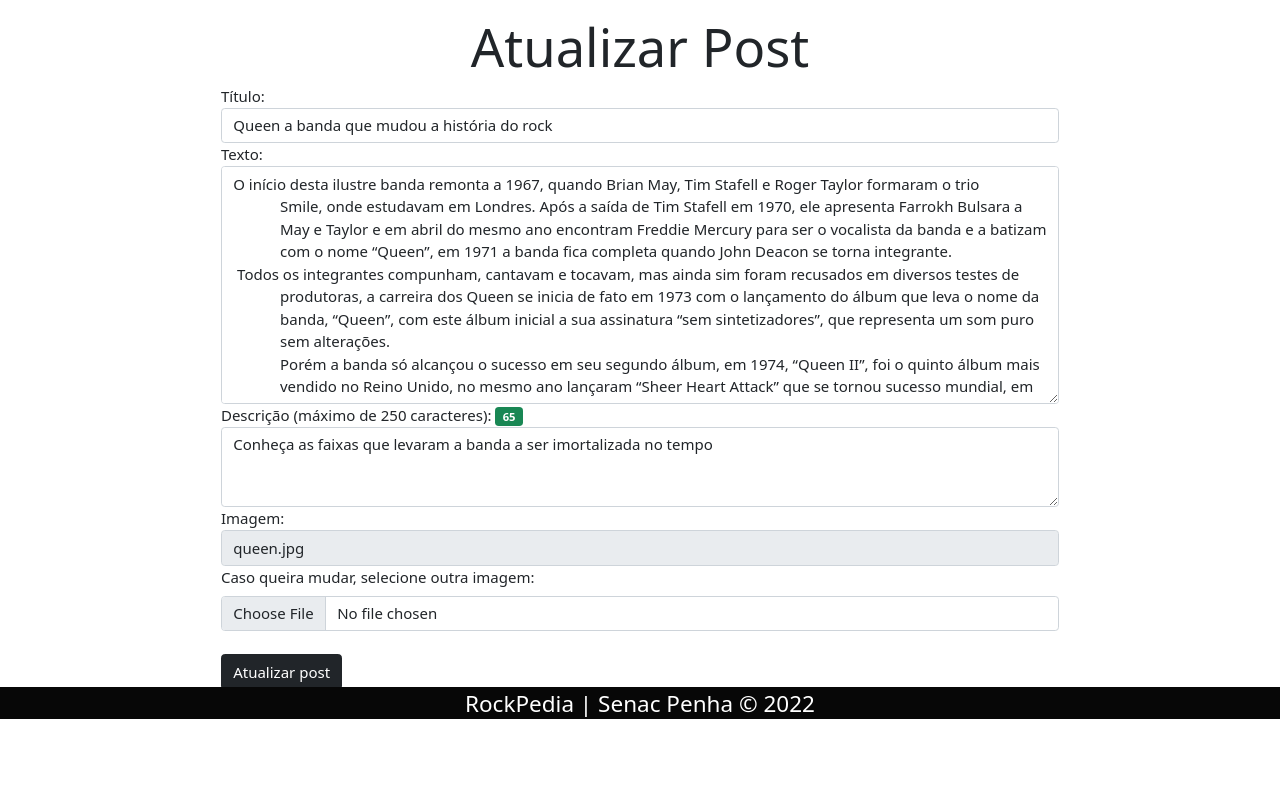
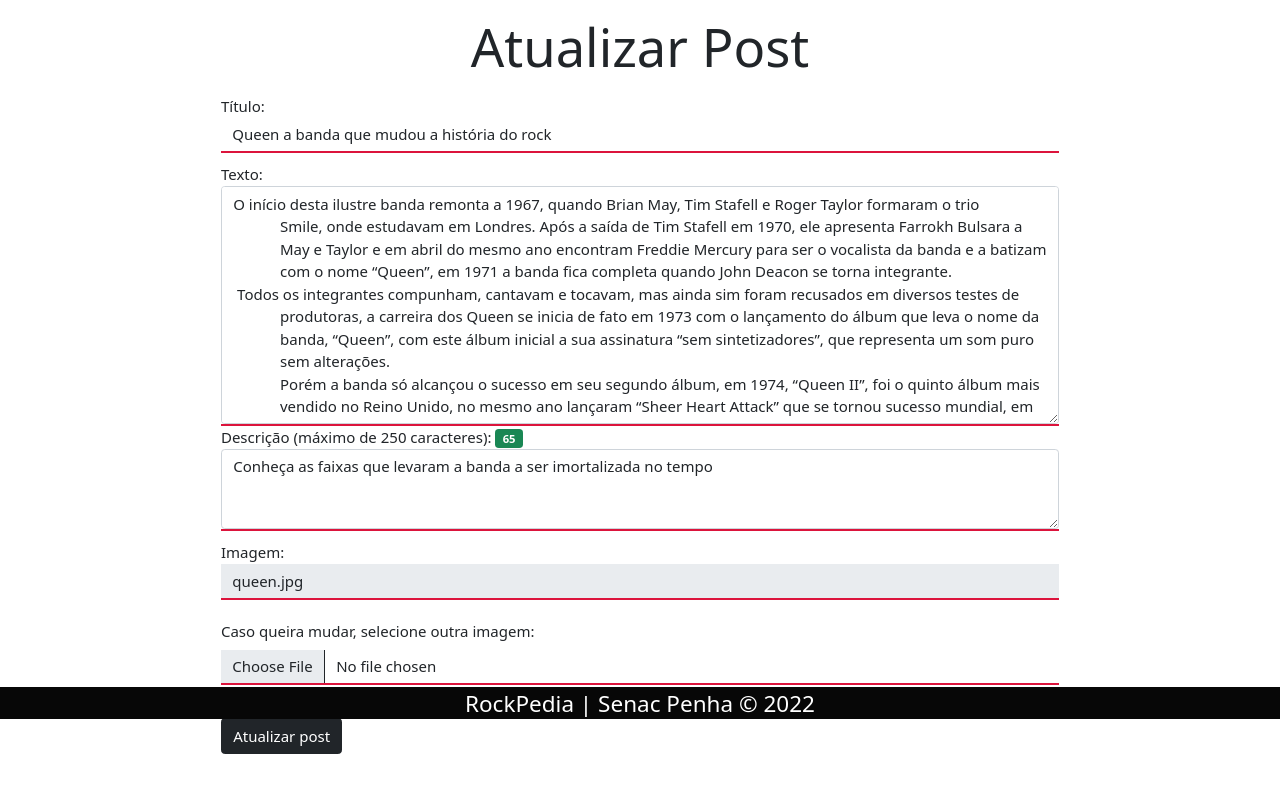
Before and after one commit to thaissechetin/rockpedia_senac, a PHP site: page /admin/post-atualiza.php?id=7 in a window 1280 px wide. Shown: the part 81-870 px from the top of the page. Before the commit the page ends 800 px from the top, so only its background shows below. Run offline with PHP 8.4, Linux system fonts and the light colour scheme; the visitor is signed in with stand-in values (Sample User, id 1); data comes from the database, SQL or seed files in the repository; some libraries are stand-ins or nearby versions; some web fonts are replaced.

Commit message:
correção style form

```diff
--- a/admin/post-atualiza.php
+++ b/admin/post-atualiza.php
@@ -31,29 +31,29 @@ if (isset($_POST['atualizar'])) {
 
 <form enctype="multipart/form-data" class="mx-auto w-75" action="" method="post" id="form-atualizar" name="form-atualizar">
 
-    <div class="form-group">
+    <div class="form-group label-float">
         <label for="titulo">Título:</label>
         <input class="form-control" type="text" id="titulo" name="titulo" value="<?= $post['titulo'] ?>" required>
     </div>
 
-    <div class="form-group">
+    <div class="form-group textos">
         <label for="texto">Texto:</label>
         <textarea class="form-control" name="editor1" id="texto" cols="50" rows="10" required><?= $post['texto'] ?></textarea>
     </div>
 
-    <div class="form-group">
+    <div class="form-group textos">
         <label for="descricao">Descrição (máximo de 250 caracteres):</label>
         <span id="maximo" class="badge bg-success">0</span>
         <textarea class="form-control" name="descricao" id="descricao" cols="50" rows="3" required maxlength="250"><?= $post['descricao'] ?></textarea>
     </div>
 
-    <div class="form-group">
+    <div class="form-group label-float">
         <label for="imagem-existente">Imagem:</label>
         <!-- campo somente leitura, meramente informativo -->
         <input class="form-control" type="text" id="imagem-existente" name="imagem-existente" readonly value="<?= $post['imagem'] ?>">
     </div>
 
-    <div class="form-group">
+    <div class="form-group label-float">
         <label for="imagem" class="form-label">Caso queira mudar, selecione outra imagem:</label>
         <input class="form-control" type="file" id="imagem" name="imagem" accept="image/png, image/jpeg, image/gif, image/svg+xml">
     </div>
```
Also changed, not shown: includes/outras-materias.php (+0 -8 lines).
